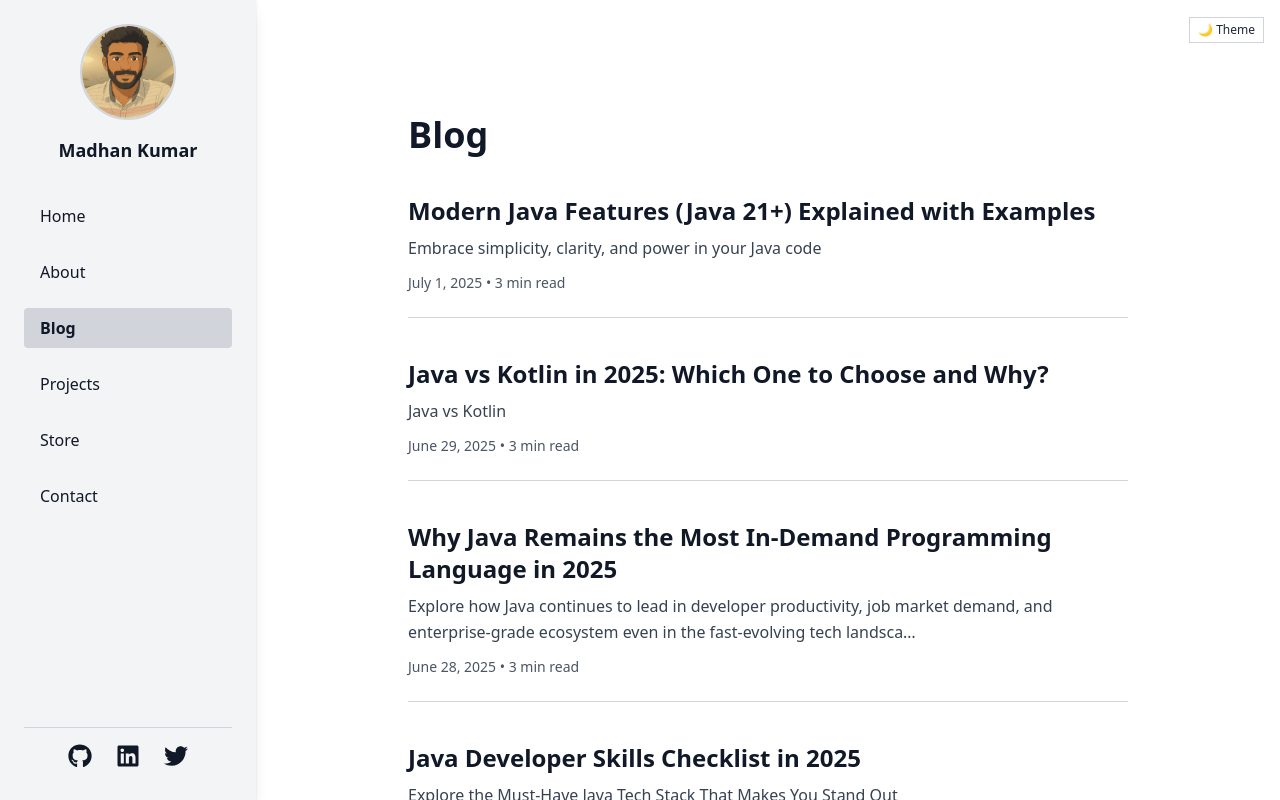
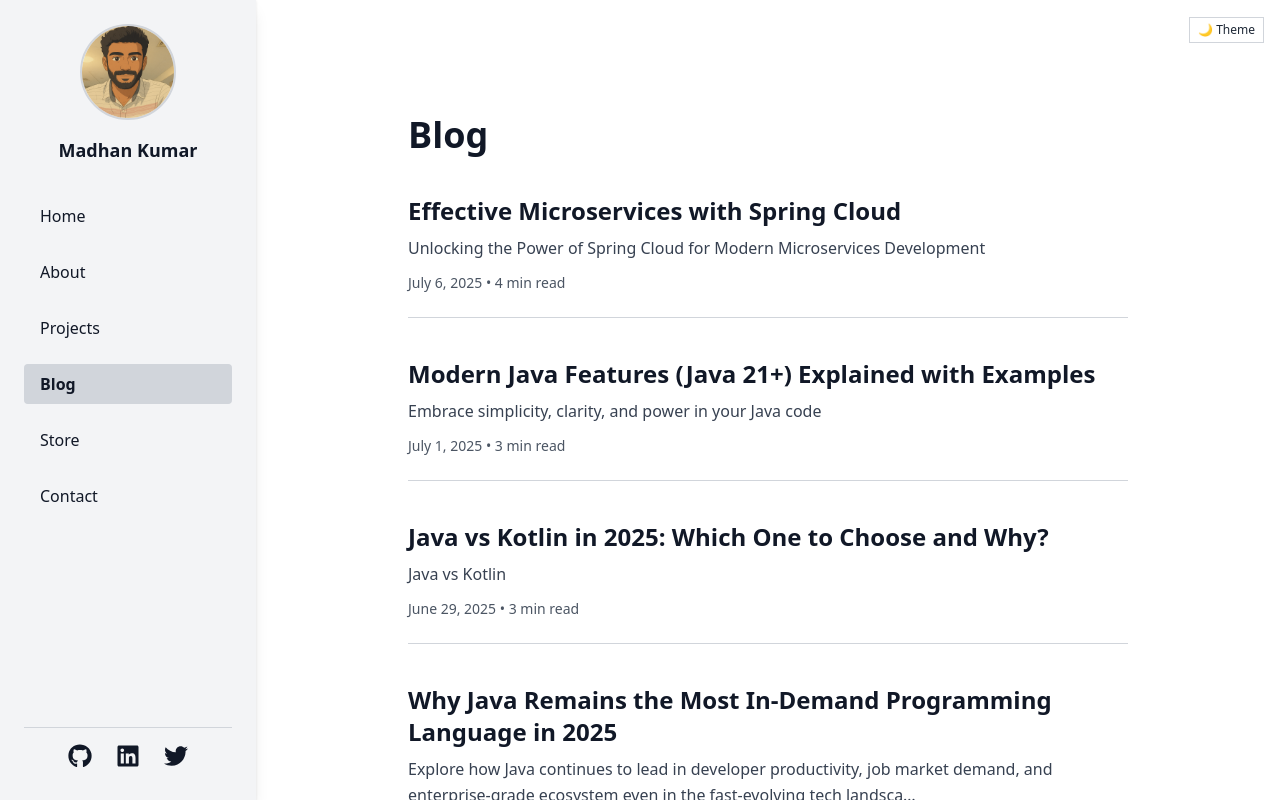
Before and after one commit to iammadhankumar/iammadhankumar.github.io, a React (Create React App) app: page /blog in a window 1280 px wide. Built offline with nearby package versions, Linux system fonts and the light colour scheme.

Commit message:
project page tweeks and new blog added

```diff
--- a/src/components/Sidebar.jsx
+++ b/src/components/Sidebar.jsx
@@ -17,7 +17,7 @@ export default function Sidebar({onLinkClick = () => {} }) {
           <h1 className="font-semibold text-lg">Madhan Kumar</h1>
         </div>
           <nav className="flex-1 overflow-y-auto flex flex-col space-y-4">
-          {["Home", "About", "Blog", "Projects", "Store"].map((page) => (
+          {["Home", "About", "Projects", "Blog", "Store"].map((page) => (
             <NavLink
               key={page}
               to={page === "Home" ? "/" : `/${page.toLowerCase()}`}
--- a/src/data/blogs.js
+++ b/src/data/blogs.js
@@ -63,6 +63,14 @@ const blogPosts = [
     description: 'Embrace simplicity, clarity, and power in your Java code',
     url: 'https://dev.to/iammadhankumar/modern-java-features-java-21-explained-with-examples-ko3',
   },
+  {
+    id: 9,
+    title: 'Effective Microservices with Spring Cloud',
+    date: 'July 6, 2025',
+    readTime: '4 min read',
+    description: 'Unlocking the Power of Spring Cloud for Modern Microservices Development',
+    url: 'https://dev.to/iammadhankumar/effective-microservices-with-spring-cloud-2lcj',
+  },
   // Add more blog objects with readTime...
 ];
 
--- a/src/pages/projects.jsx
+++ b/src/pages/projects.jsx
@@ -95,7 +95,7 @@ const projects = [
     domain: "Mining",
     techStack: ["Java Servlet", "React", "MongoDB", "Microsoft SQL Server", "PostgreSQL"],
     description:
-      "ESG OneMap is a web application designed to manage and visualize mining sites and related widgets through interactive maps and dashboards. It helps users monitor site data, configurations, and environmental metrics in one place. The application supports multiple databases, including MongoDB, SQL Server, and PostgreSQL, for flexible data handling. A dedicated admin panel allows authorized users to control site and widget settings efficiently. The project involved enhancing graphical view features for better data visualization. It also included migrating legacy servlet code to Spring Boot to improve performance, maintainability, and scalability.",
+      "ESG OneMap is a web application designed to manage and visualize mining sites and widgets through interactive maps and dashboards. It helps users monitor the site data, configurations, and environmental metrics in one place. The application supports multiple databases, including MongoDB, SQL Server, and PostgreSQL, for flexible data handling. A dedicated admin panel allows authorized users to control site and widget settings efficiently. The project involved enhancing graphical view features for better data visualization. It also included migrating legacy servlet code to Spring Boot to improve performance, maintainability, and scalability.",
     responsibilities: [
       "Developed and updated Java Servlet APIs and JDBC for managing mining site data and widget configurations.",
       "Contributed to graphical view features, handling backend logic to support interactive data visualization.",
@@ -148,11 +148,11 @@ function ProjectCard({ project, index }) {
             <div className="min-h-[6.5rem]">
               <p
                 ref={descRef}
-                className={`mt-4 text-sm sm:text-base leading-relaxed
-                text-left md:text-justify md:[text-wrap:balance]
-                text-zinc-700 dark:text-zinc-300 ${
+                 className={`mt-4 text-sm sm:text-base leading-relaxed
+                 text-left text-pretty
+                 text-zinc-700 dark:text-zinc-300 ${
                 !fullDesc && isTruncated ? "line-clamp-4" : ""
-               }`}
+                }`}
               >
                 {project.description}
               </p>
@@ -187,7 +187,7 @@ function ProjectCard({ project, index }) {
             {open && (
               <div
                 id={detailsId}
-                className="mt-4 space-y-3 text-sm leading-relaxed  text-left md:[text-wrap:balance] text-zinc-700 dark:text-zinc-300"
+                className="mt-4 space-y-3 text-sm leading-relaxed text-left text-pretty text-zinc-700 dark:text-zinc-300"
               >
                 <p>
                   <strong>Tech Stack :</strong> {project.techStack.join(", ")}
```
